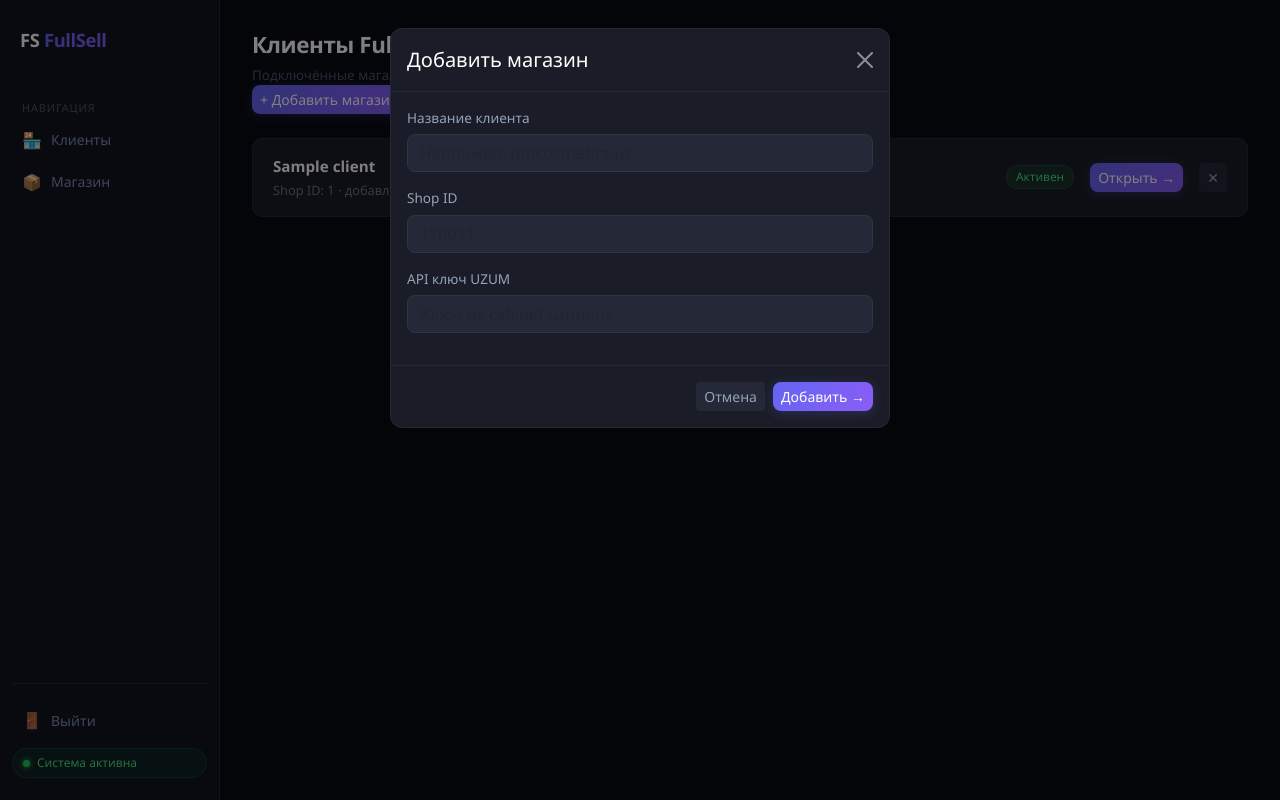
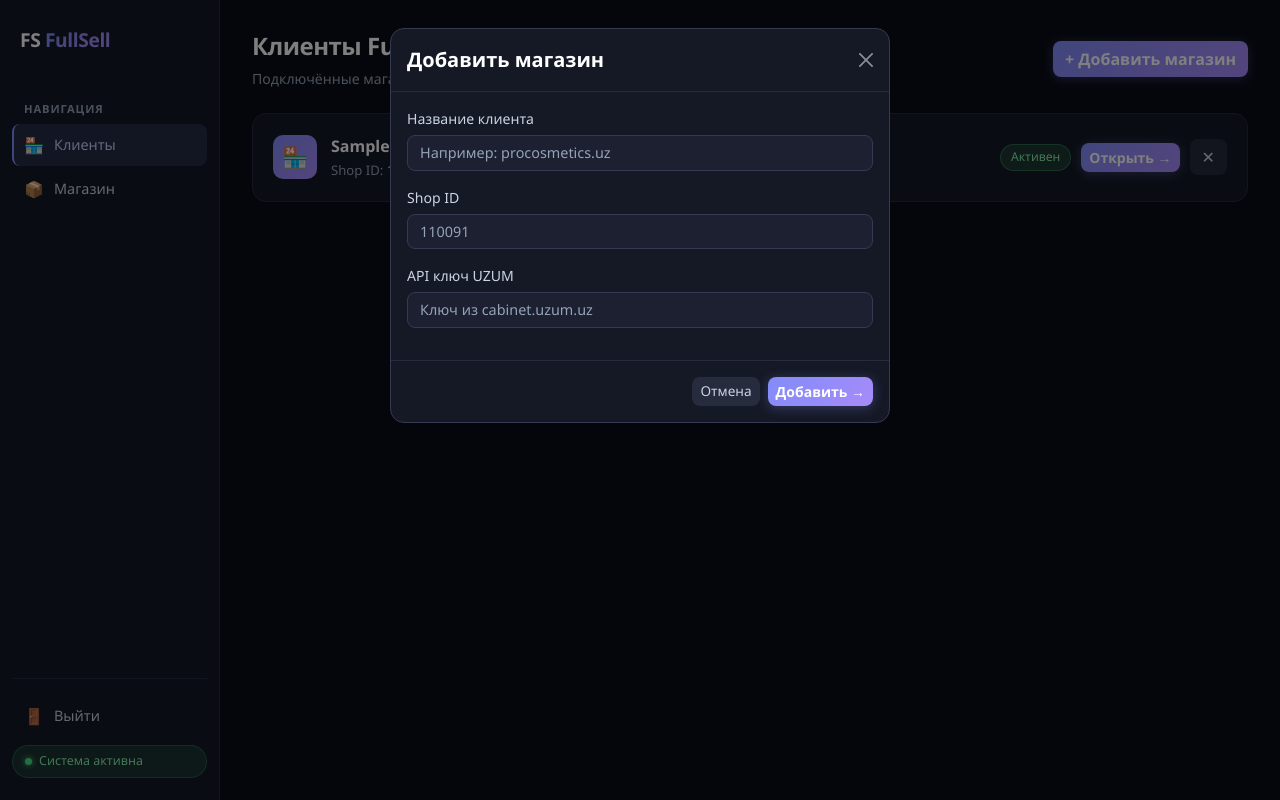
Before and after one commit to ttayunlee-sketch/fullsell, a FastAPI app: template templates/clients.html in a window 1280 px wide, after a click on "+ Добавить магазин". Run offline with FastAPI, Linux system fonts and the light colour scheme; the template is opened without the code that fills it: most values are stand-ins (such as "Sample title", 1, 10 or a date in 2020).

Commit message:
fix product photos extraction + improve text contrast
- robust UZUM photo URL extraction supporting multiple API schemas
- lighter text colors for better readability
- redesigned clients page

Co-Authored-By: claude-flow <ruv@ruv.net>

```diff
--- a/app.py
+++ b/app.py
@@ -13,6 +13,51 @@ from ai import ask as ai_ask
 BASE_DIR = Path(__file__).parent
 
 app = FastAPI()
+
+
+def _extract_image(p: dict) -> str:
+    """Извлекает URL фото товара из разных форматов UZUM API."""
+    photos = p.get("photos") or []
+    if photos and isinstance(photos, list):
+        ph = photos[0]
+        if isinstance(ph, str):
+            return ph
+        if isinstance(ph, dict):
+            for k in ("link", "url", "src", "photoUrl"):
+                v = ph.get(k)
+                if v and isinstance(v, str):
+                    return v
+            photo = ph.get("photo")
+            if isinstance(photo, str):
+                return photo
+            if isinstance(photo, dict):
+                for size in ("800", "540", "480", "400", "320", "240", "200"):
+                    val = photo.get(size)
+                    if isinstance(val, str):
+                        return val
+                    if isinstance(val, dict):
+                        for q in ("high", "low", "url", "src"):
+                            if val.get(q):
+                                return val[q]
+                for v in photo.values():
+                    if isinstance(v, str) and v.startswith("http"):
+                        return v
+                    if isinstance(v, dict):
+                        for q in ("high", "low", "url", "src"):
+                            if v.get(q):
+                                return v[q]
+            key = ph.get("key") or ph.get("hash") or ph.get("id")
+            if key:
+                return f"https://images.uzum.uz/{key}/t800.jpg"
+    for k in ("coverPhoto", "photoUrl", "image", "imageUrl", "mainPhoto", "main_photo"):
+        v = p.get(k)
+        if isinstance(v, str) and v:
+            return v
+        if isinstance(v, dict):
+            for q in ("url", "link", "src", "high", "low"):
+                if v.get(q):
+                    return v[q]
+    return ""
 
 _jinja_env = Environment(
     loader=FileSystemLoader(str(BASE_DIR / "templates")),
@@ -97,6 +142,7 @@ async def shop_page(cid: int, request: Request, session: str = Cookie(default=No
     products = get_products(client["api_key"], client["shop_id"])
 
     for p in products:
+        p["image_url"] = _extract_image(p)
         pid     = str(p.get("productId", ""))
         viewers = p.get("viewers") or 0
         rating  = float(p.get("rating") or 0)
--- a/templates/base.html
+++ b/templates/base.html
@@ -8,74 +8,81 @@
 <script src="https://cdn.jsdelivr.net/npm/chart.js"></script>
 <style>
   :root {
-    --bg: #080b12;
-    --card: #111420;
-    --card2: #161a28;
-    --border: #1e2236;
-    --border2: #252a3d;
-    --muted: #4a5568;
-    --sub: #7c8db5;
-    --text: #dde4f0;
-    --accent: #6366f1;
-    --accent2: #8b5cf6;
-    --green: #22c55e;
-    --yellow: #f59e0b;
-    --red: #ef4444;
-    --blue: #3b82f6;
+    --bg: #0a0d16;
+    --card: #151926;
+    --card2: #1c2030;
+    --border: #262b3d;
+    --border2: #353a52;
+    --muted: #94a3b8;
+    --sub: #cbd5e1;
+    --text: #f1f5f9;
+    --text2: #ffffff;
+    --accent: #818cf8;
+    --accent2: #a78bfa;
+    --green: #4ade80;
+    --yellow: #fbbf24;
+    --red: #f87171;
+    --blue: #60a5fa;
   }
   * { box-sizing: border-box; }
-  body { background: var(--bg); color: var(--text); font-family: 'Segoe UI', system-ui, sans-serif; min-height: 100vh; }
+  body {
+    background: var(--bg); color: var(--text);
+    font-family: 'Segoe UI', system-ui, sans-serif;
+    min-height: 100vh; font-size: 14px;
+  }
 
   /* ── Sidebar ── */
   .sidebar {
-    background: var(--card);
-    width: 220px;
-    min-height: 100vh;
-    position: fixed; left: 0; top: 0;
-    padding: 22px 12px;
-    border-right: 1px solid var(--border);
+    background: var(--card); width: 220px;
+    min-height: 100vh; position: fixed; left: 0; top: 0;
+    padding: 22px 12px; border-right: 1px solid var(--border);
     display: flex; flex-direction: column;
   }
   .logo {
-    font-size: 1.15rem; font-weight: 800; color: #fff;
-    margin-bottom: 28px; padding: 4px 8px;
-    letter-spacing: -.02em;
+    font-size: 1.2rem; font-weight: 800; color: #fff;
+    margin-bottom: 28px; padding: 4px 8px; letter-spacing: -.02em;
   }
   .logo .accent {
     background: linear-gradient(135deg, var(--accent), var(--accent2));
     -webkit-background-clip: text; -webkit-text-fill-color: transparent;
   }
-  .logo .dot { color: var(--accent); -webkit-text-fill-color: var(--accent); }
   .nav-link {
-    display: flex; align-items: center; gap: 9px;
-    padding: 8px 10px; border-radius: 8px;
+    display: flex; align-items: center; gap: 10px;
+    padding: 9px 12px; border-radius: 8px;
     color: var(--sub); text-decoration: none;
-    margin-bottom: 2px; font-size: .875rem;
+    margin-bottom: 2px; font-size: .9rem; font-weight: 500;
     transition: all .15s;
   }
-  .nav-link:hover { background: var(--border2); color: var(--text); }
+  .nav-link:hover { background: var(--border); color: var(--text2); }
   .nav-link.active {
-    background: rgba(99,102,241,.12);
-    color: #a5b4fc;
-    border-left: 2px solid var(--accent);
-    padding-left: 8px;
+    background: rgba(129,140,248,.15);
+    color: #c7d2fe; border-left: 2px solid var(--accent);
+    padding-left: 10px;
   }
   .nav-icon { font-size: 1rem; width: 20px; text-align: center; }
-  .nav-section { font-size: .68rem; text-transform: uppercase; letter-spacing: .08em; color: var(--muted); padding: 14px 10px 4px; }
+  .nav-section {
+    font-size: .7rem; text-transform: uppercase;
+    letter-spacing: .08em; color: var(--muted);
+    padding: 14px 12px 6px; font-weight: 600;
+  }
   .sidebar-bottom { margin-top: auto; padding-top: 16px; border-top: 1px solid var(--border); }
   .status-pill {
     display: flex; align-items: center; gap: 7px;
-    background: rgba(34,197,94,.08); border: 1px solid rgba(34,197,94,.15);
-    border-radius: 20px; padding: 5px 10px;
-    font-size: .75rem; color: #4ade80;
+    background: rgba(74,222,128,.12); border: 1px solid rgba(74,222,128,.25);
+    border-radius: 20px; padding: 6px 12px;
+    font-size: .78rem; color: #86efac; font-weight: 500;
   }
-  .status-dot { width: 7px; height: 7px; border-radius: 50%; background: var(--green); box-shadow: 0 0 5px var(--green); flex-shrink: 0; }
+  .status-dot {
+    width: 7px; height: 7px; border-radius: 50%;
+    background: var(--green); box-shadow: 0 0 6px var(--green);
+    flex-shrink: 0;
+  }
 
   /* ── Main ── */
   .main { margin-left: 220px; padding: 28px 32px; max-width: 1400px; }
   .page-header { margin-bottom: 24px; }
-  .page-title { font-size: 1.4rem; font-weight: 700; color: #fff; letter-spacing: -.02em; }
-  .page-sub { color: var(--muted); font-size: .84rem; margin-top: 3px; }
+  .page-title { font-size: 1.5rem; font-weight: 700; color: #fff; letter-spacing: -.02em; }
+  .page-sub { color: var(--muted); font-size: .88rem; margin-top: 4px; }
 
   /* ── Cards ── */
   .card-dark {
@@ -89,81 +96,117 @@
     background: var(--card2); border: 1px solid var(--border);
     border-radius: 14px; padding: 18px 20px;
     position: relative; overflow: hidden;
-    transition: border-color .2s, transform .15s;
+    transition: all .15s;
   }
-  .stat:hover { border-color: var(--border2); transform: translateY(-1px); }
+  .stat:hover { border-color: var(--border2); transform: translateY(-2px); }
   .stat-accent { height: 3px; border-radius: 3px 3px 0 0; position: absolute; top: 0; left: 0; right: 0; }
-  .stat-icon { font-size: 1.4rem; margin-bottom: 10px; display: block; }
-  .stat-val { font-size: 1.85rem; font-weight: 700; color: #fff; line-height: 1; letter-spacing: -.03em; }
-  .stat-lbl { color: var(--muted); font-size: .78rem; margin-top: 5px; }
+  .stat-icon { font-size: 1.5rem; margin-bottom: 10px; display: block; }
+  .stat-val { font-size: 1.9rem; font-weight: 700; color: #fff; line-height: 1; letter-spacing: -.03em; }
+  .stat-lbl { color: var(--sub); font-size: .82rem; margin-top: 6px; font-weight: 500; }
 
   /* ── Buttons ── */
   .btn-primary {
     background: linear-gradient(135deg, var(--accent), var(--accent2));
-    border: none; border-radius: 8px; font-weight: 500;
-    box-shadow: 0 2px 12px rgba(99,102,241,.25);
-    transition: opacity .15s, box-shadow .15s;
+    border: none; border-radius: 8px; font-weight: 600;
+    color: #fff !important;
+    box-shadow: 0 2px 12px rgba(129,140,248,.3);
+    transition: all .15s;
   }
-  .btn-primary:hover { opacity: .9; box-shadow: 0 4px 20px rgba(99,102,241,.4); background: linear-gradient(135deg, var(--accent), var(--accent2)); }
+  .btn-primary:hover {
+    opacity: .92; box-shadow: 0 4px 20px rgba(129,140,248,.45);
+    background: linear-gradient(135deg, var(--accent), var(--accent2));
+  }
   .btn-ghost {
     background: var(--border); border: none; border-radius: 8px;
-    color: var(--sub); font-size: .84rem;
+    color: var(--sub); font-size: .85rem; font-weight: 500;
     transition: background .15s, color .15s;
   }
-  .btn-ghost:hover { background: var(--border2); color: var(--text); }
+  .btn-ghost:hover { background: var(--border2); color: var(--text2); }
 
   /* ── Badges ── */
-  .badge-ok   { background: rgba(34,197,94,.1); color: #4ade80; border: 1px solid rgba(34,197,94,.2); padding: 2px 9px; border-radius: 20px; font-size: .74rem; white-space: nowrap; }
-  .badge-warn { background: rgba(245,158,11,.1); color: #fbbf24; border: 1px solid rgba(245,158,11,.2); padding: 2px 9px; border-radius: 20px; font-size: .74rem; white-space: nowrap; }
-  .badge-off  { background: rgba(100,116,139,.08); color: var(--muted); border: 1px solid var(--border); padding: 2px 9px; border-radius: 20px; font-size: .74rem; white-space: nowrap; }
+  .badge-ok   { background: rgba(74,222,128,.15); color: #86efac; border: 1px solid rgba(74,222,128,.3); padding: 3px 10px; border-radius: 20px; font-size: .76rem; font-weight: 500; white-space: nowrap; }
+  .badge-warn { background: rgba(251,191,36,.15); color: #fde68a; border: 1px solid rgba(251,191,36,.3); padding: 3px 10px; border-radius: 20px; font-size: .76rem; font-weight: 500; white-space: nowrap; }
+  .badge-off  { background: rgba(148,163,184,.12); color: var(--muted); border: 1px solid var(--border2); padding: 3px 10px; border-radius: 20px; font-size: .76rem; font-weight: 500; white-space: nowrap; }
 
   /* ── Table ── */
   .table-wrap { background: var(--card); border: 1px solid var(--border); border-radius: 14px; overflow: hidden; }
   table { margin: 0; }
   table thead th {
-    background: var(--card2); color: var(--sub); font-size: .73rem;
-    text-transform: uppercase; letter-spacing: .06em;
+    background: var(--card2); color: var(--sub); font-size: .75rem;
+    text-transform: uppercase; letter-spacing: .06em; font-weight: 600;
     border-bottom: 1px solid var(--border); border-top: none;
-    padding: 11px 14px; white-space: nowrap;
+    padding: 12px 14px; white-space: nowrap;
   }
   table tbody td {
     background: transparent; border-color: var(--border);
-    padding: 10px 14px; vertical-align: middle;
-    color: var(--sub); font-size: .875rem;
+    padding: 11px 14px; vertical-align: middle;
+    color: var(--sub); font-size: .9rem;
   }
   table tbody tr { border-bottom: 1px solid var(--border); transition: background .12s; }
   table tbody tr:last-child { border-bottom: none; }
-  table tbody tr:hover td { background: rgba(255,255,255,.02); }
-  .product-name { color: var(--text) !important; font-weight: 500; }
+  table tbody tr:hover td { background: rgba(255,255,255,.025); }
+  .product-name { color: var(--text2) !important; font-weight: 500; }
 
   /* ── Rank ── */
-  .rank-a { color: var(--green); font-weight: 700; background: rgba(34,197,94,.1); padding: 1px 8px; border-radius: 6px; }
-  .rank-b { color: var(--blue); font-weight: 700; background: rgba(59,130,246,.1); padding: 1px 8px; border-radius: 6px; }
-  .rank-c { color: var(--yellow); font-weight: 700; background: rgba(245,158,11,.1); padding: 1px 8px; border-radius: 6px; }
-  .rank-d { color: var(--muted); font-weight: 700; background: var(--border); padding: 1px 8px; border-radius: 6px; }
+  .rank-a { color: #86efac; font-weight: 700; background: rgba(74,222,128,.15); padding: 2px 9px; border-radius: 6px; font-size: .82rem; }
+  .rank-b { color: #93c5fd; font-weight: 700; background: rgba(96,165,250,.15); padding: 2px 9px; border-radius: 6px; font-size: .82rem; }
+  .rank-c { color: #fde68a; font-weight: 700; background: rgba(251,191,36,.15); padding: 2px 9px; border-radius: 6px; font-size: .82rem; }
+  .rank-d { color: var(--sub); font-weight: 700; background: var(--border); padding: 2px 9px; border-radius: 6px; font-size: .82rem; }
 
   /* ── Alerts ── */
-  .alert-row { border-left: 3px solid var(--accent); background: var(--card2); border-radius: 0 10px 10px 0; padding: 10px 14px; margin-bottom: 6px; transition: border-color .15s; }
+  .alert-row { border-left: 3px solid var(--accent); background: var(--card2); border-radius: 0 10px 10px 0; padding: 11px 16px; margin-bottom: 8px; transition: border-color .15s; }
   .alert-row.up   { border-left-color: var(--green); }
   .alert-row.down { border-left-color: var(--red); }
   .alert-row.warn { border-left-color: var(--yellow); }
-  .alert-time { font-size: .76rem; color: var(--muted); }
+  .alert-time { font-size: .78rem; color: var(--muted); }
 
   /* ── Tabs ── */
-  .tab-link { color: var(--muted); text-decoration: none; padding: 8px 14px; display: inline-block; border-bottom: 2px solid transparent; font-size: .875rem; transition: all .15s; }
-  .tab-link:hover { color: var(--text); }
-  .tab-link.active { color: #a5b4fc; border-bottom-color: var(--accent); }
+  .tab-link {
+    color: var(--muted); text-decoration: none;
+    padding: 9px 16px; display: inline-block;
+    border-bottom: 2px solid transparent;
+    font-size: .9rem; font-weight: 500;
+    transition: all .15s;
+  }
+  .tab-link:hover { color: var(--text2); }
+  .tab-link.active { color: #c7d2fe; border-bottom-color: var(--accent); }
 
   /* ── Product photo ── */
-  .product-img { width: 40px; height: 40px; border-radius: 8px; object-fit: cover; background: var(--border); border: 1px solid var(--border2); }
-  .product-img-placeholder { width: 40px; height: 40px; border-radius: 8px; background: var(--border2); border: 1px solid var(--border); display: flex; align-items: center; justify-content: center; font-size: 1.1rem; }
+  .product-img {
+    width: 44px; height: 44px; border-radius: 8px;
+    object-fit: cover; background: var(--border);
+    border: 1px solid var(--border2);
+  }
+  .product-img-placeholder {
+    width: 44px; height: 44px; border-radius: 8px;
+    background: var(--border2); border: 1px solid var(--border);
+    display: flex; align-items: center; justify-content: center;
+    font-size: 1.2rem;
+  }
+
+  /* ── Forms ── */
+  .form-control, input.form-control {
+    background: var(--card2) !important;
+    border: 1px solid var(--border2) !important;
+    color: var(--text2) !important;
+    border-radius: 8px;
+    font-size: .9rem;
+  }
+  .form-control:focus {
+    background: var(--card2) !important;
+    border-color: var(--accent) !important;
+    color: var(--text2) !important;
+    box-shadow: 0 0 0 2px rgba(129,140,248,.2) !important;
+  }
+  .form-control::placeholder { color: var(--muted); }
 
   canvas { max-height: 220px; }
 
   /* ── Scrollbar ── */
-  ::-webkit-scrollbar { width: 5px; height: 5px; }
+  ::-webkit-scrollbar { width: 6px; height: 6px; }
   ::-webkit-scrollbar-track { background: transparent; }
   ::-webkit-scrollbar-thumb { background: var(--border2); border-radius: 4px; }
+  ::-webkit-scrollbar-thumb:hover { background: var(--muted); }
 </style>
 {% block head %}{% endblock %}
 </head>
--- a/templates/clients.html
+++ b/templates/clients.html
@@ -1,67 +1,74 @@
 {% extends "base.html" %}
+{% set active_page = "clients" %}
 {% block title %}Клиенты — FullSell{% endblock %}
 {% block content %}
+
+<div class="page-header">
+  <div style="display:flex;align-items:center;justify-content:space-between;flex-wrap:wrap;gap:16px;">
+    <div>
       <div class="page-title">Клиенты FullSell</div>
-<div class="page-sub">Подключённые магазины UZUM</div>
-
-<!-- Кнопка добавить -->
-<button class="btn btn-primary btn-sm mb-4" data-bs-toggle="modal" data-bs-target="#addModal">
+      <div class="page-sub">Подключённые магазины UZUM маркета</div>
+    </div>
+    <button class="btn btn-primary" data-bs-toggle="modal" data-bs-target="#addModal">
       + Добавить магазин
     </button>
+  </div>
+</div>
 
-<!-- Список клиентов -->
 {% if clients %}
+  <div style="display:flex;flex-direction:column;gap:10px;">
     {% for c in clients %}
-  <div style="background:#1a1d27;border:1px solid #252836;border-radius:10px;padding:16px 20px;margin-bottom:10px;display:flex;align-items:center;justify-content:space-between;transition:border-color .2s;" onmouseover="this.style.borderColor='#6366f1'" onmouseout="this.style.borderColor='#252836'">
+    <div class="card-dark" style="display:flex;align-items:center;justify-content:space-between;gap:16px;flex-wrap:wrap;transition:border-color .2s;" onmouseover="this.style.borderColor='#818cf8'" onmouseout="this.style.borderColor='#262b3d'">
+      <div style="display:flex;align-items:center;gap:14px;">
+        <div style="width:44px;height:44px;border-radius:10px;background:linear-gradient(135deg,#818cf8,#a78bfa);display:flex;align-items:center;justify-content:center;font-size:1.3rem;flex-shrink:0;">🏪</div>
         <div>
-      <div style="font-weight:600;color:#fff;font-size:.95rem;">{{ c.name }}</div>
-      <div style="color:#64748b;font-size:.8rem;margin-top:3px;">Shop ID: {{ c.shop_id }} · добавлен {{ c.added_at }}</div>
+          <div style="font-weight:600;color:#fff;font-size:1rem;">{{ c.name }}</div>
+          <div style="color:#94a3b8;font-size:.82rem;margin-top:3px;">Shop ID: <span style="color:#cbd5e1;font-weight:500;">{{ c.shop_id }}</span> · добавлен {{ c.added_at }}</div>
         </div>
-    <div class="d-flex align-items-center gap-3">
+      </div>
+      <div style="display:flex;align-items:center;gap:10px;">
         <span class="badge-ok">Активен</span>
         <a href="/shop/{{ c.id }}" class="btn btn-primary btn-sm">Открыть →</a>
-      <form method="post" action="/clients/{{ c.id }}/delete" onsubmit="return confirm('Удалить магазин {{ c.name }}?')">
-        <button type="submit" class="btn btn-sm" style="background:#252836;color:#94a3b8;border:none;">✕</button>
+        <form method="post" action="/clients/{{ c.id }}/delete" onsubmit="return confirm('Удалить магазин {{ c.name }}?')" style="margin:0;">
+          <button type="submit" class="btn-ghost" style="padding:6px 12px;cursor:pointer;font-size:1rem;">✕</button>
         </form>
       </div>
     </div>
     {% endfor %}
+  </div>
 {% else %}
-  <div class="card-dark text-center py-5" style="color:#64748b;">
-    <div style="font-size:2.5rem;margin-bottom:12px;">🏪</div>
-    <div style="font-weight:600;color:#94a3b8;margin-bottom:6px;">Нет клиентов</div>
-    <div style="font-size:.85rem;">Нажмите «+ Добавить магазин» чтобы начать</div>
+  <div class="card-dark text-center py-5">
+    <div style="font-size:3rem;margin-bottom:14px;">🏪</div>
+    <div style="font-weight:600;color:#f1f5f9;margin-bottom:6px;font-size:1.05rem;">Нет клиентов</div>
+    <div style="font-size:.88rem;color:#94a3b8;">Нажмите «+ Добавить магазин» чтобы начать</div>
   </div>
 {% endif %}
 
 <!-- Модалка добавления -->
 <div class="modal fade" id="addModal" tabindex="-1">
   <div class="modal-dialog">
-    <div class="modal-content" style="background:#1a1d27;border:1px solid #252836;border-radius:12px;">
-      <div class="modal-header" style="border-color:#252836;">
-        <h5 class="modal-title" style="color:#fff;">Добавить магазин</h5>
+    <div class="modal-content" style="background:#151926;border:1px solid #353a52;border-radius:14px;">
+      <div class="modal-header" style="border-color:#262b3d;">
+        <h5 class="modal-title" style="color:#fff;font-weight:600;">Добавить магазин</h5>
         <button type="button" class="btn-close btn-close-white" data-bs-dismiss="modal"></button>
       </div>
       <form method="post" action="/clients/add">
         <div class="modal-body">
           <div class="mb-3">
-            <label style="color:#94a3b8;font-size:.85rem;margin-bottom:6px;display:block;">Название клиента</label>
-            <input type="text" name="name" class="form-control" placeholder="Например: procosmetics.uz" required
-              style="background:#252836;border:1px solid #313449;color:#e2e8f0;border-radius:8px;">
+            <label style="color:#cbd5e1;font-size:.88rem;margin-bottom:6px;display:block;font-weight:500;">Название клиента</label>
+            <input type="text" name="name" class="form-control" placeholder="Например: procosmetics.uz" required>
           </div>
           <div class="mb-3">
-            <label style="color:#94a3b8;font-size:.85rem;margin-bottom:6px;display:block;">Shop ID</label>
-            <input type="number" name="shop_id" class="form-control" placeholder="110091" required
-              style="background:#252836;border:1px solid #313449;color:#e2e8f0;border-radius:8px;">
+            <label style="color:#cbd5e1;font-size:.88rem;margin-bottom:6px;display:block;font-weight:500;">Shop ID</label>
+            <input type="number" name="shop_id" class="form-control" placeholder="110091" required>
           </div>
           <div class="mb-3">
-            <label style="color:#94a3b8;font-size:.85rem;margin-bottom:6px;display:block;">API ключ UZUM</label>
-            <input type="password" name="api_key" class="form-control" placeholder="Ключ из cabinet.uzum.uz" required
-              style="background:#252836;border:1px solid #313449;color:#e2e8f0;border-radius:8px;">
+            <label style="color:#cbd5e1;font-size:.88rem;margin-bottom:6px;display:block;font-weight:500;">API ключ UZUM</label>
+            <input type="password" name="api_key" class="form-control" placeholder="Ключ из cabinet.uzum.uz" required>
           </div>
         </div>
-        <div class="modal-footer" style="border-color:#252836;">
-          <button type="button" class="btn btn-sm" style="background:#252836;color:#94a3b8;border:none;" data-bs-dismiss="modal">Отмена</button>
+        <div class="modal-footer" style="border-color:#262b3d;">
+          <button type="button" class="btn btn-ghost btn-sm" data-bs-dismiss="modal">Отмена</button>
           <button type="submit" class="btn btn-primary btn-sm">Добавить →</button>
         </div>
       </form>
```
Also changed, not shown: templates/shop.html (+22 -23 lines). Lines whose indentation alone changed are shown as unchanged.
